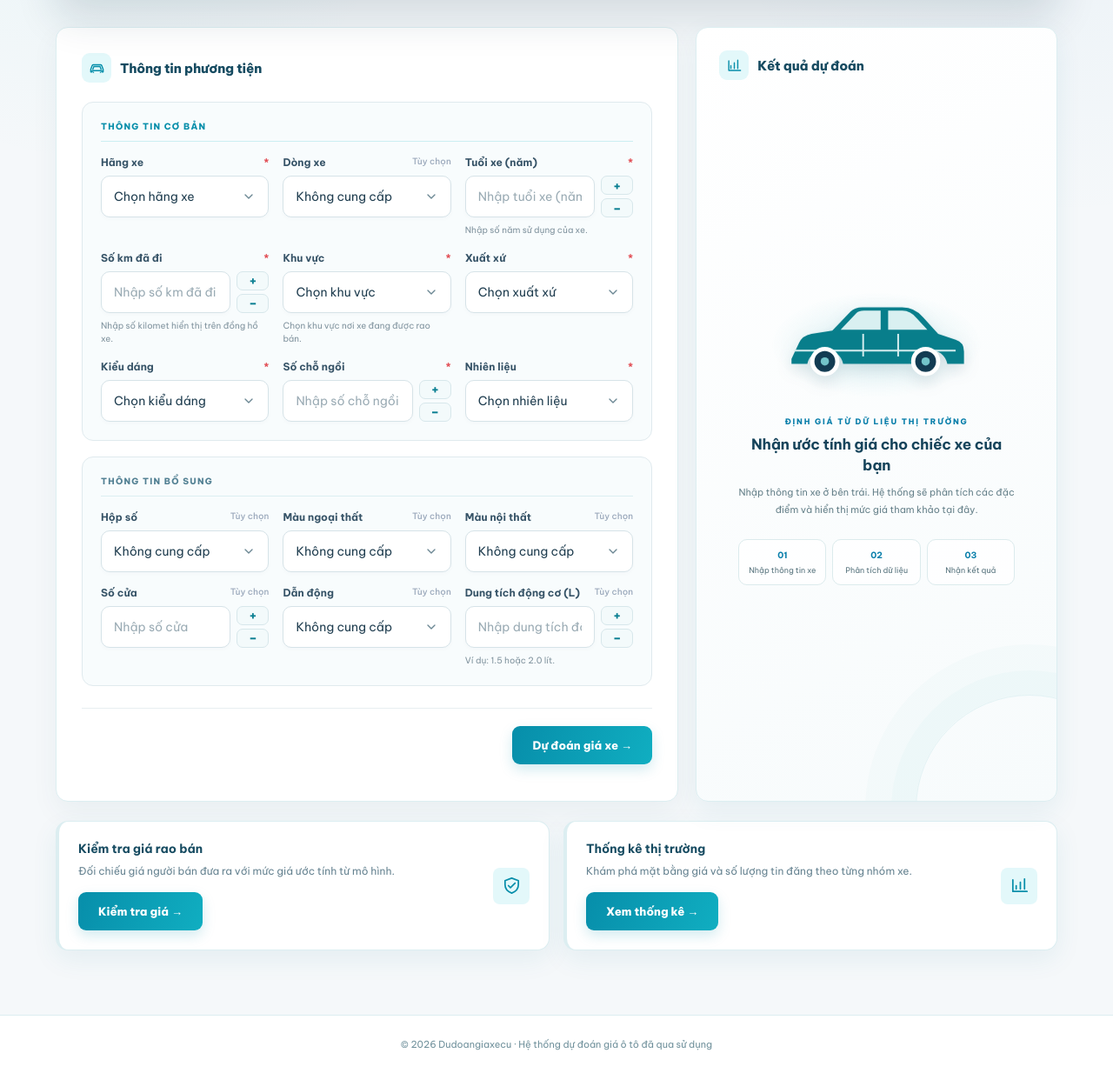
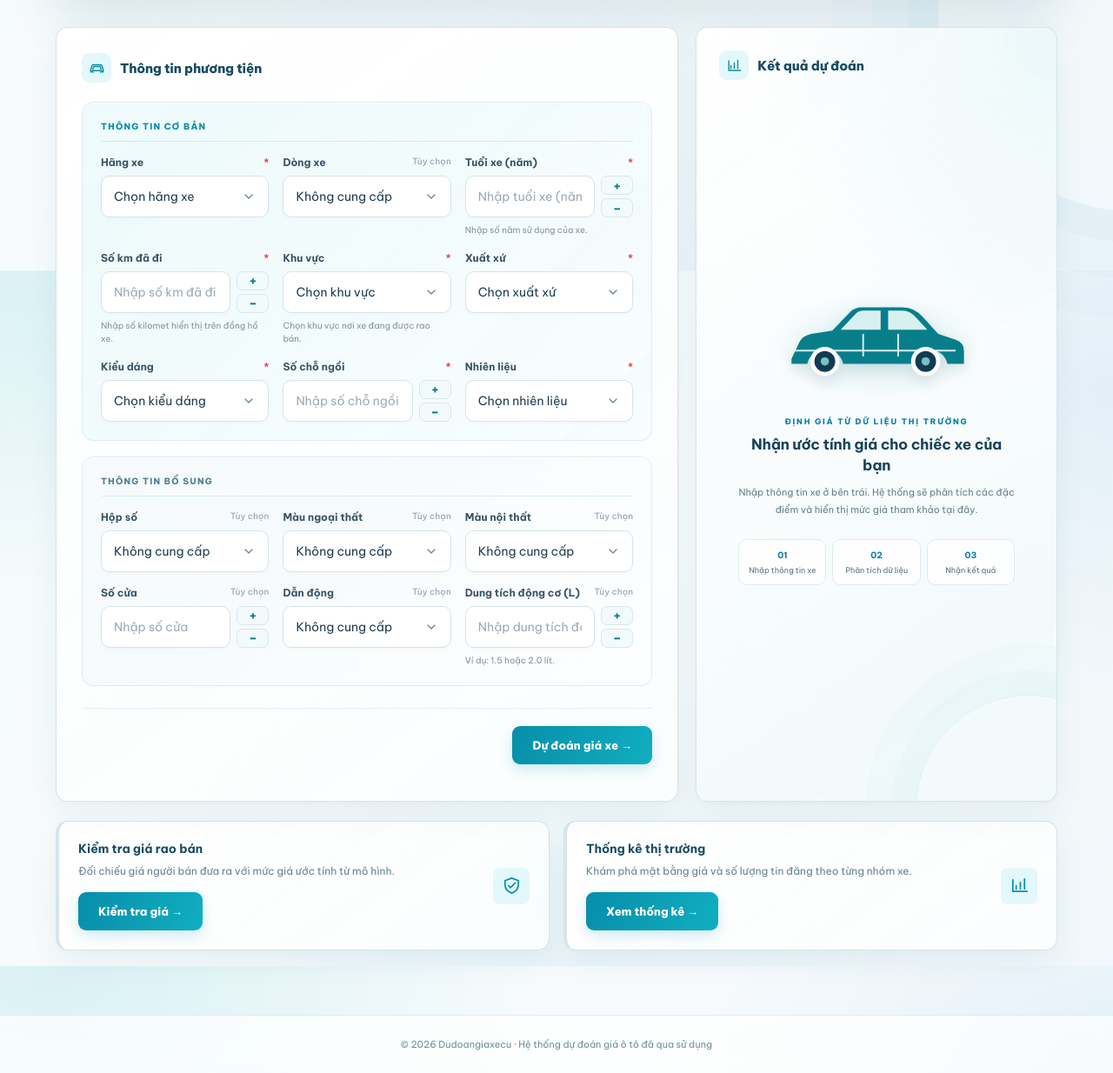
Before and after one commit to thienthien1412/DuAn_MachineLearning_Bonbanh, a Flask app: page / in a window 1280 px wide. Shown: the part 489-1723 px from the top of the page at 87% size. Run offline with Flask 3, Linux system fonts and the light colour scheme; parts of the project's set-up code (start-up, migrations or seed data) failed here and were passed over.

Commit message:
Refresh Dudoangiaxecu light premium background

```diff
--- a/website/templates/index.html
+++ b/website/templates/index.html
@@ -1022,6 +1022,116 @@ body{background:radial-gradient(ellipse at 8% 0%,rgba(38,183,194,.10),transparen
 @media(max-width:700px){.navbar{min-height:72px;backdrop-filter:none}.brand{font-size:21px;gap:9px}.brand-icon{width:42px;height:42px;border-radius:12px}.brand-car{width:35px;height:35px}.hero{min-height:300px}.field-section{padding:16px}.field input,.field select,#asking-price{height:46px}.number-actions{flex-basis:35px}.request-loading{min-height:300px;padding:24px 14px}}
 @media(max-width:420px){.brand{font-size:19px}.brand-icon{width:39px;height:39px}}
 
+
+/* ===== DUDOANGIAXECU LIGHT PREMIUM BACKGROUND ===== */
+:root{
+  --bg:#f4f9fb;
+  --brand-ink:#17384d;
+  --brand-teal:#078fa5;
+  --brand-cyan:#39bdc9;
+  --brand-line:#dcebf0;
+  --shadow:0 14px 38px rgba(34,83,105,.075);
+}
+html{background:#f4f9fb;scroll-behavior:smooth}
+body{
+  position:relative;
+  isolation:isolate;
+  min-height:100vh;
+  color:#29485a;
+  background:
+    radial-gradient(ellipse 760px 480px at 5% 2%,rgba(103,205,213,.19),transparent 72%),
+    radial-gradient(ellipse 720px 520px at 100% 17%,rgba(151,197,231,.20),transparent 70%),
+    radial-gradient(ellipse 800px 500px at 48% 100%,rgba(197,229,237,.22),transparent 72%),
+    linear-gradient(135deg,#f4fafb 0%,#f8fbfd 48%,#f1f7fa 100%);
+  background-attachment:fixed;
+}
+body:before{
+  content:"";
+  position:fixed;
+  inset:0;
+  z-index:-1;
+  pointer-events:none;
+  opacity:.32;
+  background-image:
+    linear-gradient(rgba(92,151,170,.055) 1px,transparent 1px),
+    linear-gradient(90deg,rgba(92,151,170,.055) 1px,transparent 1px);
+  background-size:42px 42px;
+  mask-image:linear-gradient(180deg,rgba(0,0,0,.55),transparent 72%);
+}
+body:after{
+  content:"";
+  position:fixed;
+  z-index:-1;
+  pointer-events:none;
+  width:460px;height:460px;
+  right:-260px;top:34%;
+  border:1px solid rgba(67,166,184,.10);
+  border-radius:50%;
+  box-shadow:0 0 0 34px rgba(67,166,184,.035),0 0 0 76px rgba(67,166,184,.025),0 0 0 122px rgba(67,166,184,.018);
+}
+.navbar{
+  background:rgba(255,255,255,.88);
+  border-bottom:1px solid rgba(203,225,232,.9);
+  box-shadow:0 8px 28px rgba(37,82,103,.065);
+  backdrop-filter:blur(18px);
+}
+.container{position:relative}
+.hero{
+  border:1px solid rgba(193,226,232,.9);
+  box-shadow:0 24px 55px rgba(33,93,115,.13);
+}
+.hero:before{
+  content:"";
+  position:absolute;
+  z-index:1;
+  inset:0;
+  pointer-events:none;
+  background:linear-gradient(115deg,rgba(224,249,250,.16),transparent 55%,rgba(255,255,255,.12));
+}
+.hero-content{z-index:2}
+.page-heading{
+  border:1px solid rgba(195,226,232,.92);
+  box-shadow:0 18px 42px rgba(35,91,111,.10);
+}
+.card,.result-panel,.shortcut,.kpi{
+  background:linear-gradient(145deg,rgba(255,255,255,.97),rgba(250,253,254,.94));
+  border-color:rgba(211,229,234,.96);
+  box-shadow:0 13px 34px rgba(36,83,103,.065),0 2px 7px rgba(36,83,103,.025);
+}
+.card{backdrop-filter:blur(8px)}
+.field-section{
+  box-shadow:inset 0 1px 0 rgba(255,255,255,.8);
+}
+.field-section-basic{background:linear-gradient(135deg,rgba(237,250,251,.94),rgba(248,253,254,.96))}
+.field-section-extra{background:linear-gradient(135deg,rgba(246,250,252,.96),rgba(252,254,255,.96))}
+.result-panel{
+  background:
+    radial-gradient(circle at 100% 0%,rgba(92,197,207,.10),transparent 36%),
+    linear-gradient(145deg,rgba(255,255,255,.98),rgba(241,249,251,.97));
+}
+.kpi{position:relative;overflow:hidden}
+.kpi:after{
+  content:"";
+  position:absolute;
+  width:105px;height:105px;
+  right:-54px;top:-58px;
+  border:1px solid rgba(24,157,174,.10);
+  border-radius:50%;
+  box-shadow:0 0 0 15px rgba(24,157,174,.025);
+  pointer-events:none;
+}
+.chart-card{background:linear-gradient(145deg,#fff,#fbfdfe)}
+.insight-panel{border:1px solid #dcebf0;box-shadow:0 12px 30px rgba(36,83,103,.05)}
+.footer{background:rgba(255,255,255,.72);backdrop-filter:blur(10px)}
+@media(max-width:700px){
+  body{background-attachment:scroll}
+  body:before{background-size:32px 32px;opacity:.22}
+  body:after{display:none}
+  .navbar{background:rgba(255,255,255,.96)}
+}
+@media(prefers-reduced-motion:reduce){html{scroll-behavior:auto}}
+/* ===== END LIGHT PREMIUM BACKGROUND ===== */
+
 </style>
 </head>
 
```
